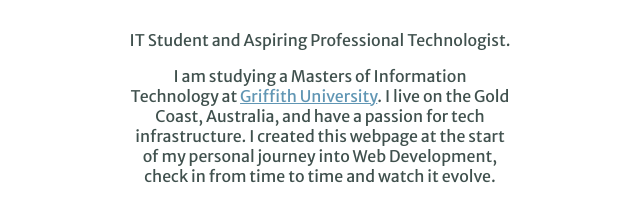
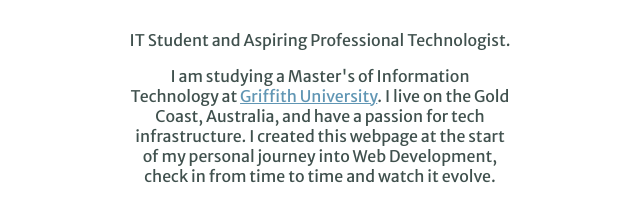
Before and after one commit to kwapz/cv, a plain HTML site: page index.html in a window 1280 px wide. Shown: the part 1441-1640 px from the top of the page, 320-960 px from the left. Drawn offline with Linux system fonts and the light colour scheme.

Commit message:
Update index.html

```diff
--- a/index.html
+++ b/index.html
@@ -29,7 +29,7 @@
       <h2>Hello.</h2>
       <p>IT Student and Aspiring Professional Technologist.</p>
       <p class="introduction-description">
-        I am studying a Masters of Information Technology at
+        I am studying a Master's of Information Technology at
         <a class="link" href="https://www.griffith.edu.au/"
           >Griffith University</a
         >. I live on the Gold Coast, Australia, and have a passion for tech
```
